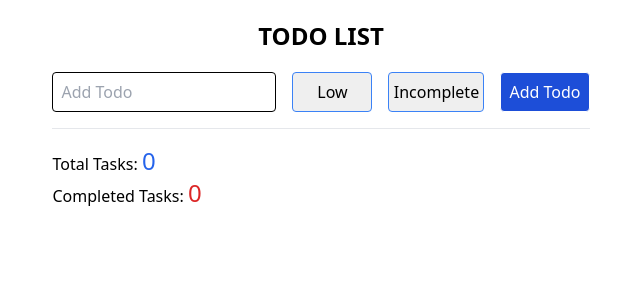
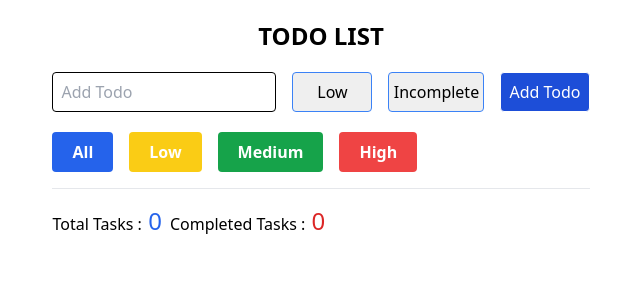
Before and after one commit to nrshakib/qtec-todo-list-app, a React (Vite) app: page / in a window 1280 px wide. Shown: the top 300 px of the page, without its empty margins (319-959 px from the left). Built offline with nearby package versions, Linux system fonts and the light colour scheme.

Commit message:
Added Filtering Buttons and styling

```diff
--- a/src/components/Todos.jsx
+++ b/src/components/Todos.jsx
@@ -6,6 +6,7 @@ const Todos = () => {
   const [editName, setEditName] = useState("");
   const [editPriority, setEditPriority] = useState("");
   const [editTodoId, setEditTodoId] = useState(null);
+  const [filter, setFilter] = useState("all");
 
   // Save todos to local storage whenever state changes
   useEffect(() => {
@@ -57,16 +58,57 @@ const Todos = () => {
     );
     setEditTodoId(null);
   };
-
+  //Function to Filter Todos
+  const filterTodos =
+    filter === "all" ? todos : todos.filter((todo) => todo.priority === filter);
+  const handlePriorityFilter = (priority) => {
+    setFilter(priority);
+  };
+  //counter
   const allTodosCount = todos.length;
   const completedTodosCount = todos.filter(
     (todo) => todo.status === "completed"
   ).length;
+
   return (
     <div className="grid justify-center">
       <TodoForm addTodo={addTodo} />
+      <div className="flex gap-4 mt-5">
+        <div>
+          <button
+            className="bg-blue-600 hover:bg-blue-800 text-white font-bold py-2 px-5 rounded"
+            onClick={() => handlePriorityFilter("all")}
+          >
+            All
+          </button>
+        </div>
+        <div>
+          <button
+            className="bg-yellow-400 hover:bg-yellow-600 text-white font-bold py-2 px-5 rounded"
+            onClick={() => handlePriorityFilter("low")}
+          >
+            Low
+          </button>
+        </div>
+        <div>
+          <button
+            className="bg-green-600 hover:bg-green-800 text-white font-bold py-2 px-5 rounded"
+            onClick={() => handlePriorityFilter("medium")}
+          >
+            Medium
+          </button>
+        </div>
+        <div>
+          <button
+            className="bg-red-500 hover:bg-red-700 text-white font-bold py-2 px-5 rounded"
+            onClick={() => handlePriorityFilter("high")}
+          >
+            High
+          </button>
+        </div>
+      </div>
       <ul>
-        {todos.map((todo) => (
+        {filterTodos.map((todo) => (
           <li key={todo.id}>
             {editTodoId === todo.id ? (
               <div className="flex gap-2 mt-5 items-center pl-2">
@@ -157,14 +199,14 @@ const Todos = () => {
         ))}
       </ul>
       <hr className="my-4" />
-      <div>
+      <div className="flex gap-2">
         <p>
-          Total Tasks:{" "}
-          <span className="text-2xl text-blue-600">{allTodosCount}</span>
+          Total Tasks :
+          <span className="text-2xl text-blue-600"> {allTodosCount}</span>
         </p>
         <p>
-          Completed Tasks:{" "}
-          <span className="text-2xl text-red-600">{completedTodosCount}</span>
+          Completed Tasks :
+          <span className="text-2xl text-red-600"> {completedTodosCount}</span>
         </p>
       </div>
     </div>
```
